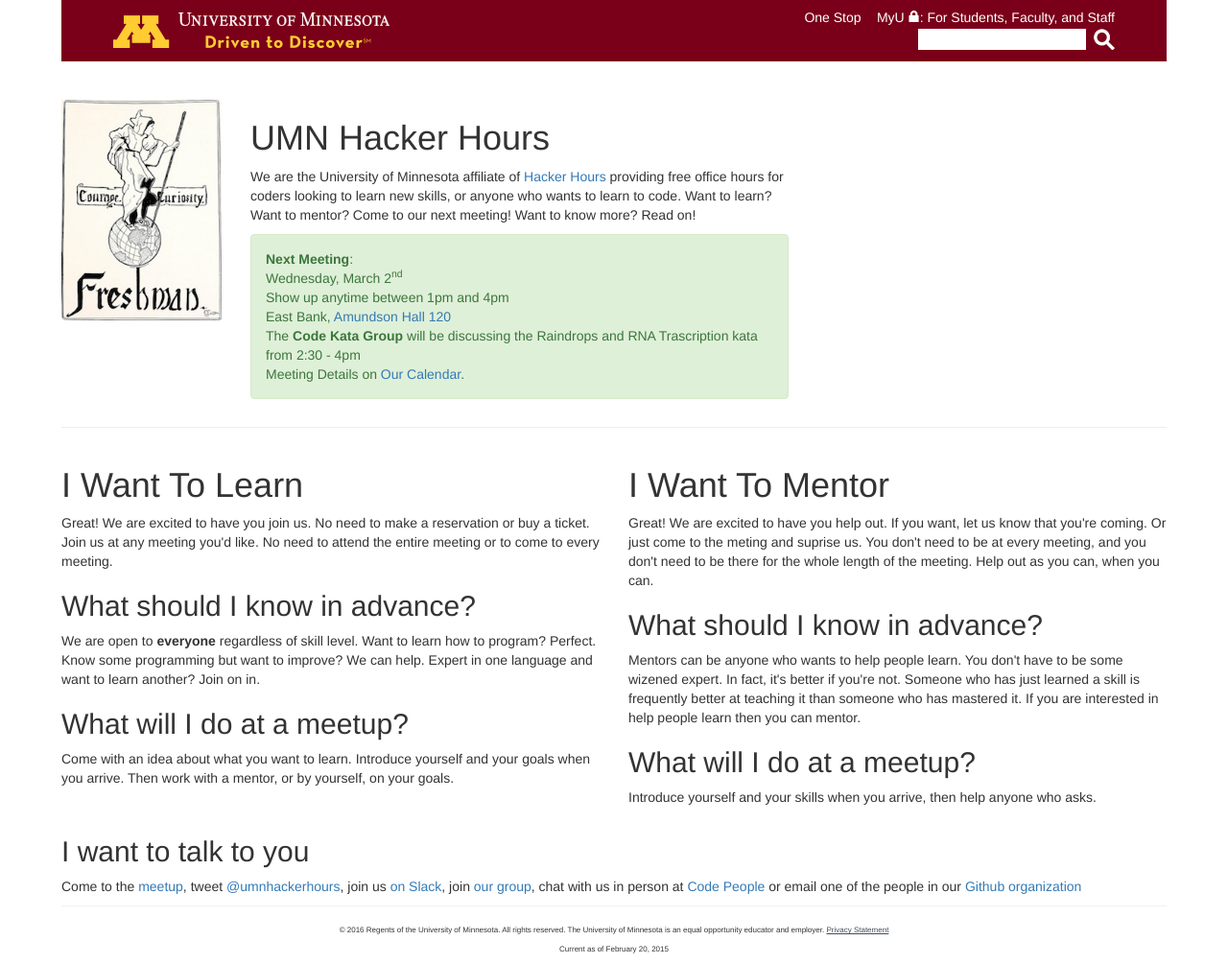
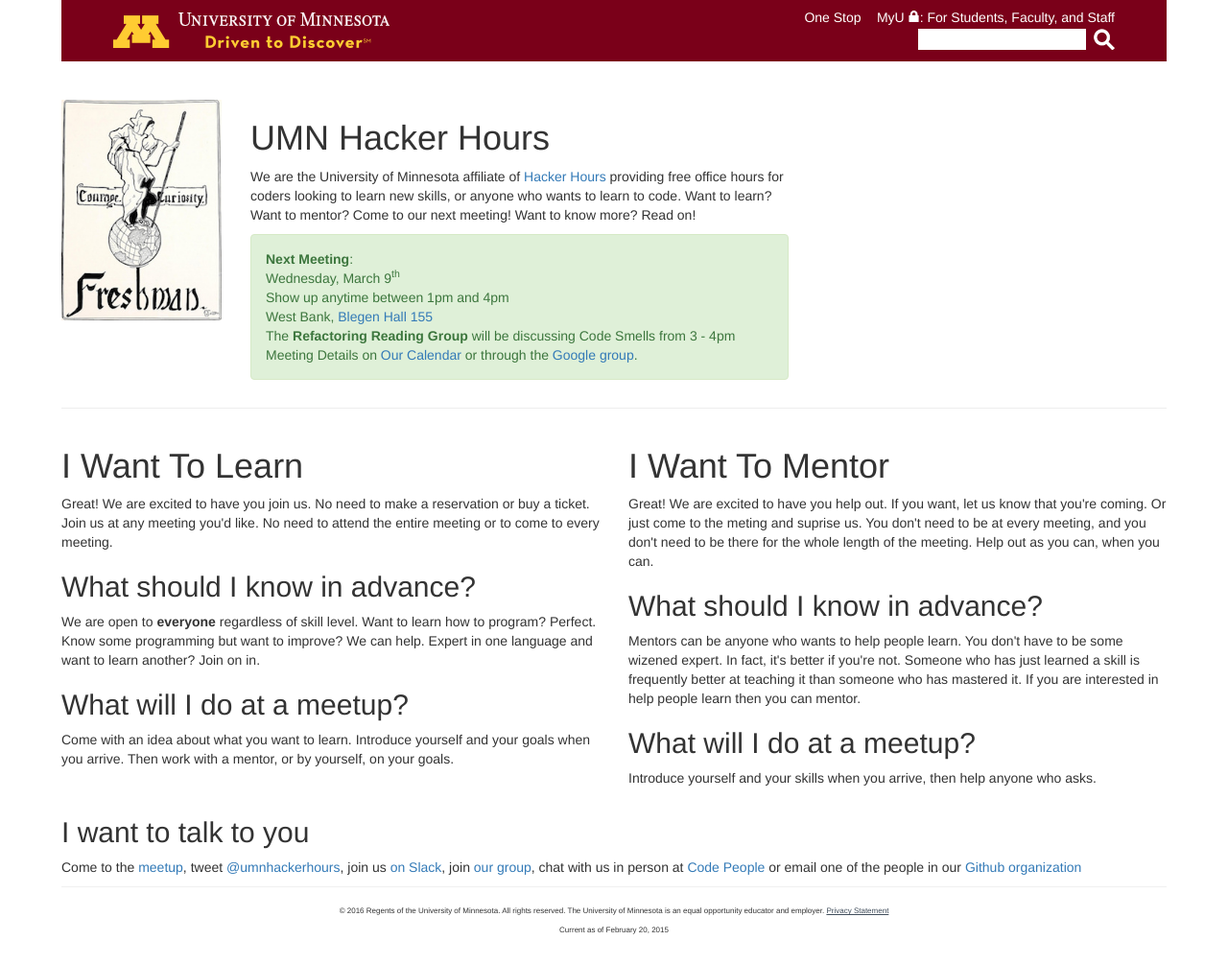
Before and after one commit to umnhackerhours/umnhackerhours.github.io, a Jekyll site: the page built from index.markdown, in a window 1280 px wide. Shown: the whole page at 96% size. Built offline with Jekyll 4.4.1, drawn with Linux system fonts in a browser that asks for light colours.

Commit message:
march 9th meeting

```diff
--- a/index.markdown
+++ b/index.markdown
@@ -13,7 +13,7 @@ description: Home
       <div class="alert alert-success" role="alert">
         <a class="anchor" id="next_meeting"></a>
         <strong>Next Meeting</strong>:<br />
-        Wednesday, March 2<sup>nd</sup><br />
+        Wednesday, March 9<sup>th</sup><br />
         Show up anytime between 1pm and 4pm<br />
         <!-- East Bank, <a href="http://campusmaps.umn.edu/amundson-hall">Amundson Hall 120</a><br /> -->
         <!-- West Bank, <a href="http://campusmaps.umn.edu/blegen-hall">Blegen Hall 155</a><br /> -->
@@ -21,9 +21,9 @@ description: Home
         <!-- The <strong>Code Kata Group</strong> will be discussing the <a href="https://github.com/exercism/x-common/blob/master/bob.md">Bob kata</a> from 2:30 - 4pm<br /> -->
         <!-- The <strong>Refactoring Reading Group</strong> will be discussing the <a href="https://refactoring.guru/smells/long-method">Long Method Smell</a> from 3 - 4pm<br /> -->
 
-        East Bank, <a href="http://campusmaps.umn.edu/amundson-hall">Amundson Hall 120</a><br />
-        The <strong>Code Kata Group</strong> will be discussing the Raindrops and RNA Trascription kata from 2:30 - 4pm<br />
-        Meeting Details on <a href="https://www.google.com/calendar/embed?src=umn.edu_ii9odmho4m63bsq19879mu0iis%40group.calendar.google.com&ctz=America/Chicago">Our Calendar</a>.
+        West Bank, <a href="http://campusmaps.umn.edu/blegen-hall">Blegen Hall 155</a><br />
+        The <strong>Refactoring Reading Group</strong> will be discussing Code Smells from 3 - 4pm<br />
+        Meeting Details on <a href="https://www.google.com/calendar/embed?src=umn.edu_ii9odmho4m63bsq19879mu0iis%40group.calendar.google.com&ctz=America/Chicago">Our Calendar</a> or through the <a href='https://groups.google.com/a/umn.edu/d/hackerhours'>Google group</a>.
       </div>
     </div>
   </div>
```
